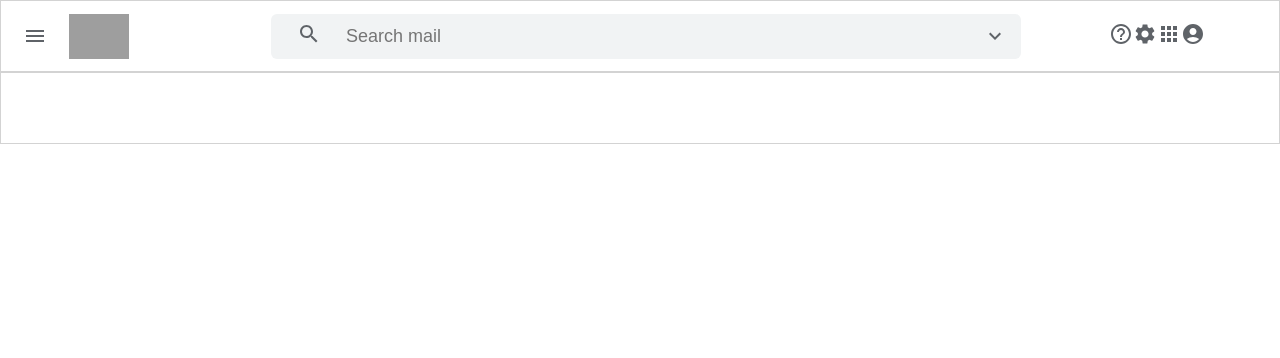
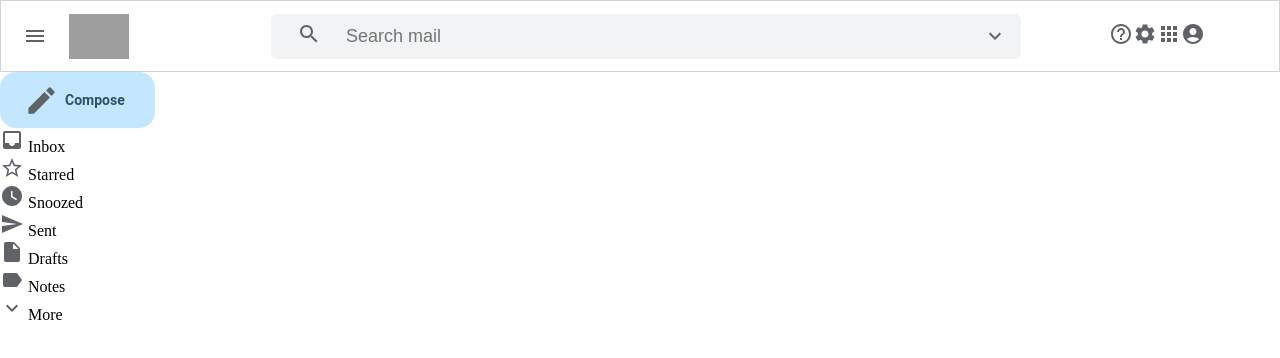
Before and after one commit to KRITTIKA0422/Gmail-clone-Frontend, a React (Create React App) app: page / in a window 1280 px wide. Shown: the top 358 px of the page. Built offline with nearby package versions, Linux system fonts and the light colour scheme; grey boxes are pictures that could not be loaded.

Commit message:
designing sidebar

```diff
--- /dev/null
+++ b/src/components/buttons/Compose.css
@@ -0,0 +1,29 @@
+.cwrapper{
+    display: inline-flex;
+    border-radius: 50px;
+    box-shadow: 0 1px 2px 0 #0000, 0 1px 3px 1px #0000;
+    cursor: pointer;
+    -webkit-font-smoothing: antialiased;
+    font-family: "Google Sans",Roboto,RobotoDraft,Helvetica,Arial,sans-serif;
+    font-size: .875rem;
+    letter-spacing: normal;
+    align-items: center;
+    background-color: #c2e7ff;
+    background-image: none;
+    transition: box-shadow .08s linear,min-width .15s cubic-bezier(0.4,0,0.2,1);
+    border-radius: 16px;
+    height: 56px;
+    padding: 0 30px 0 24px;
+    min-width: 96px;
+}
+.cwrapper:hover{
+    box-shadow: 0 1px 3px 0 rgba(60, 64, 67, 0.305), 0 4px 8px 3px rgba(60, 64, 67,0.150);
+
+}
+.cwrapper p{
+    font-weight:600;
+    text-align: center;
+    white-space: nowrap;
+    color: #001d35c0;
+    padding-left: 6px;
+}
--- /dev/null
+++ b/src/components/buttons/Compose.js
@@ -0,0 +1,13 @@
+import React from "react";
+//import AddIcon from '@mui/icons-material/Add';
+import ModeIcon from '@mui/icons-material/Mode';
+import "./Compose.css";
+
+export default function Compose(){
+    return(
+        <div className="cwrapper">
+      <ModeIcon fontSize="large"/>
+      <p>Compose</p>
+           </div>
+    )
+}
--- /dev/null
+++ b/src/components/data/Sidebarbuttonitems.js
@@ -0,0 +1,39 @@
+import InboxIcon from '@mui/icons-material/Inbox';
+import StarOutlineIcon from '@mui/icons-material/StarOutline';
+import WatchLaterIcon from '@mui/icons-material/WatchLater';
+import SendIcon from '@mui/icons-material/Send';
+import InsertDriveFileIcon from '@mui/icons-material/InsertDriveFile';
+import LabelIcon from '@mui/icons-material/Label';
+import ExpandMoreIcon from '@mui/icons-material/ExpandMore';
+
+export const sidebarbuttonitems=[
+    {
+        icon: <InboxIcon/>,
+        text: 'Inbox'
+    },
+    {
+        icon: <StarOutlineIcon/>,
+        text: 'Starred'
+    },
+    {
+        icon: <WatchLaterIcon/>,
+        text: 'Snoozed'
+    },
+    {
+        icon: <SendIcon/>,
+        text: 'Sent'
+    },
+    {
+        icon: <InsertDriveFileIcon/>,
+        text: 'Drafts'
+    },
+    {
+        icon: <LabelIcon/>,
+        text: 'Notes'
+    },
+    {
+        icon: <ExpandMoreIcon/>,
+        text: 'More'
+    }
+
+];
--- a/src/components/layout/Main.css
+++ b/src/components/layout/Main.css
@@ -0,0 +1,4 @@
+.mainwrapper{
+    display: grid;
+    grid-template-columns: 270px auto 50px;
+}
--- a/src/components/layout/Main.js
+++ b/src/components/layout/Main.js
@@ -6,7 +6,7 @@ import "./Main.css";
 
 export default function Main(){
     return(
-        <div className="wrapper">
+        <div className="mainwrapper">
             <Sidebar />
             <Emailsview />
             <Sideicons />
--- a/src/components/layout/Sidebar.js
+++ b/src/components/layout/Sidebar.js
@@ -1,10 +1,28 @@
 import React from "react";
+import Compose from "../buttons/Compose";
+import { sidebarbuttonitems } from "../data/Sidebarbuttonitems";
 import "./Sidebar.css";
 
 export default function Sidebar(){
     return(
-        <div>
-
+        <div className="sidebarwrapper">
+            <div className="composewrapper">
+                <Compose />
+            </div>
+             <div className="sidebuttonswrapper">
+                {
+                    sidebarbuttonitems.map(item=>
+                    (
+                        <div className="sidebarbuttons">{item.icon} {item.text}</div>
+                    ))
+                }
+                </div>
+                <div className="meetwrapper">
+                    </div>
+                    <div className="hangoutwrapper">
+                        </div>
+                        <div className="bottomiconswrapper">
+                            </div>
            </div>
     )
 }
```
